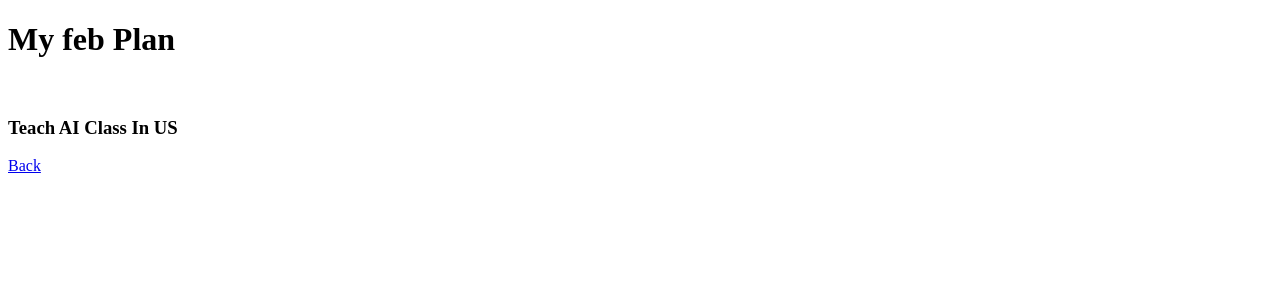
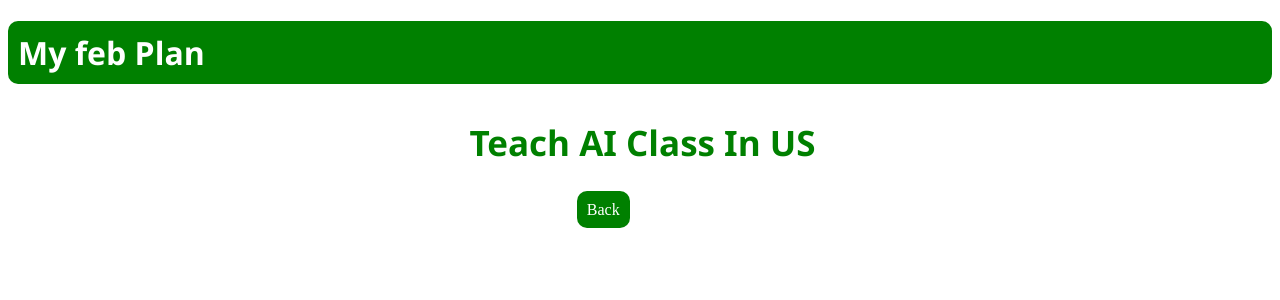
Before and after one commit to bishworajpoudelofficial/DjangoTaskWebsite, a Django app: page /feb in a window 1280 px wide. Shown: the top 300 px of the page. Run offline with Django 5.2, Linux system fonts and the light colour scheme.

Commit message:
code added

```diff
--- a/monthlyapp/templates/monthlyapp/work.html
+++ b/monthlyapp/templates/monthlyapp/work.html
@@ -4,9 +4,33 @@
     <meta charset="UTF-8">
     <meta name="viewport" content="width=device-width, initial-scale=1.0">
     <title>Work</title>
+    <style>
+         h1{
+            background-color: green;
+            color: white;
+            font-family: 'Segoe UI', Tahoma, Geneva, Verdana, sans-serif;
+            padding: 10px;
+            border-radius: 10px;
+        }
+        h3{
+            font-family: 'Segoe UI', Tahoma, Geneva, Verdana, sans-serif;
+            font-size: 35px;
+            color: green;
+            padding-left: 5px;
+            text-align: center;
+        }
+        a{
+            text-decoration: none;
+            background-color: green;
+            color: white;
+            padding: 10px;
+            border-radius: 10px;
+            margin-left: 45%;
+        }
+    </style>
 </head>
 <body>
-    <h1> My {{month}} Plan </h1> <br>
+    <h1> My {{month}} Plan </h1>
 
     <h3>{{plan}}</h3>
 
--- /dev/null
+++ b/requirements.txt
@@ -0,0 +1,4 @@
+asgiref==3.8.1
+Django==5.1.5
+sqlparse==0.5.3
+tzdata==2024.2
```
Also changed, not shown: monthlyapp/templates/monthlyapp/index.html (+53 -22 lines).
